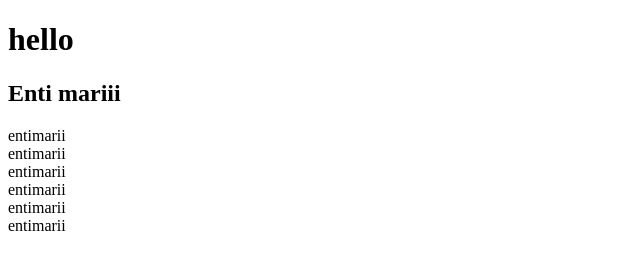
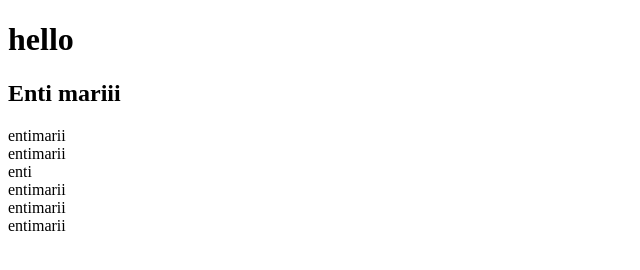
Before and after one commit to mujahidshaik724/demoproject, a plain HTML site: page index.html in a window 1280 px wide. Shown: the full height of the page, 0-640 px from the left. Drawn offline with Linux system fonts and the light colour scheme.

Commit message:
inserted dis

```diff
--- a/index.html
+++ b/index.html
@@ -10,7 +10,7 @@
     <h2>Enti mariii</h2>
     <div>entimarii</div>
     <div>entimarii</div>
-    <div>entimarii</div>
+    <div>enti</div>
     <div>entimarii</div>
     <div>entimarii</div>
     <div>entimarii</div>
```
